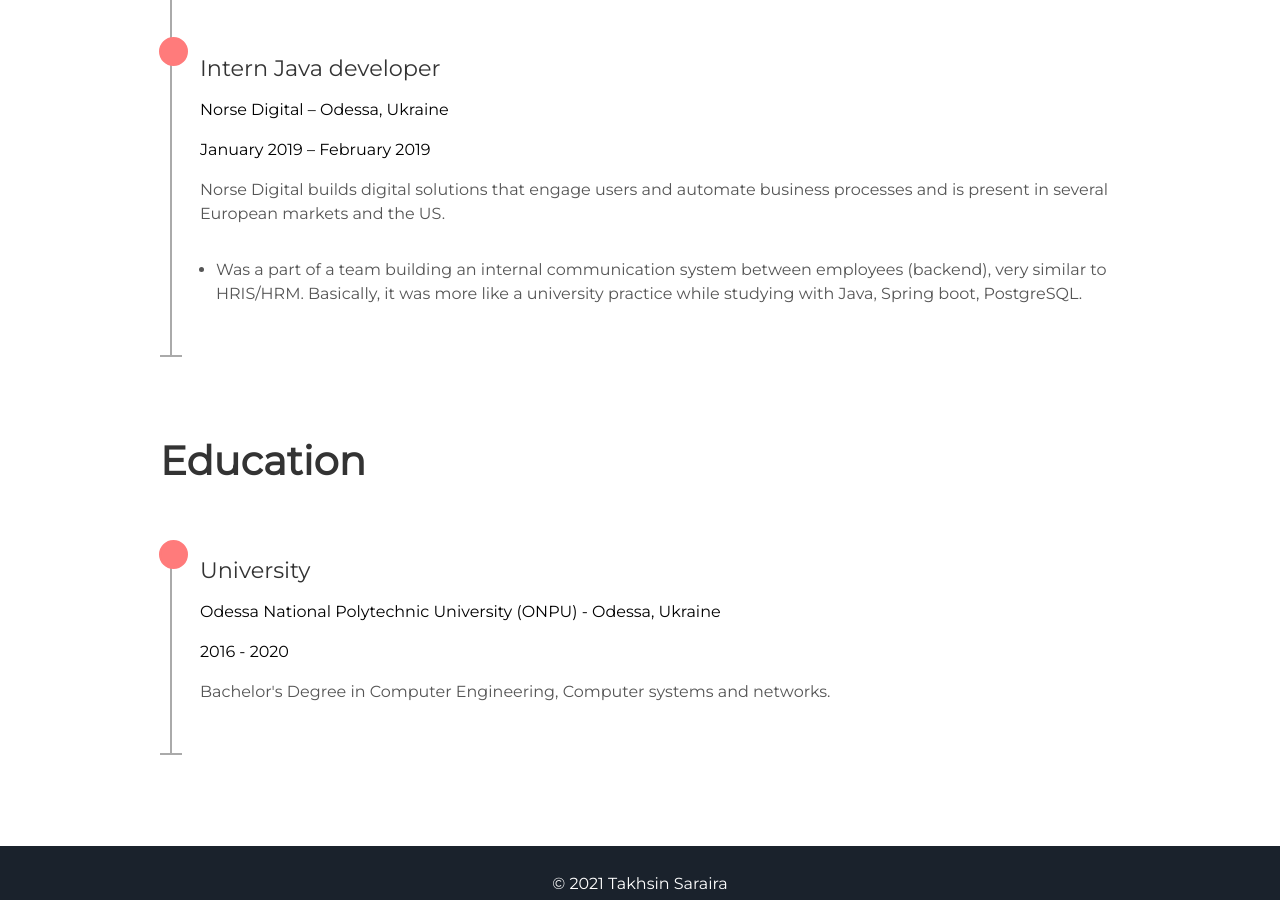
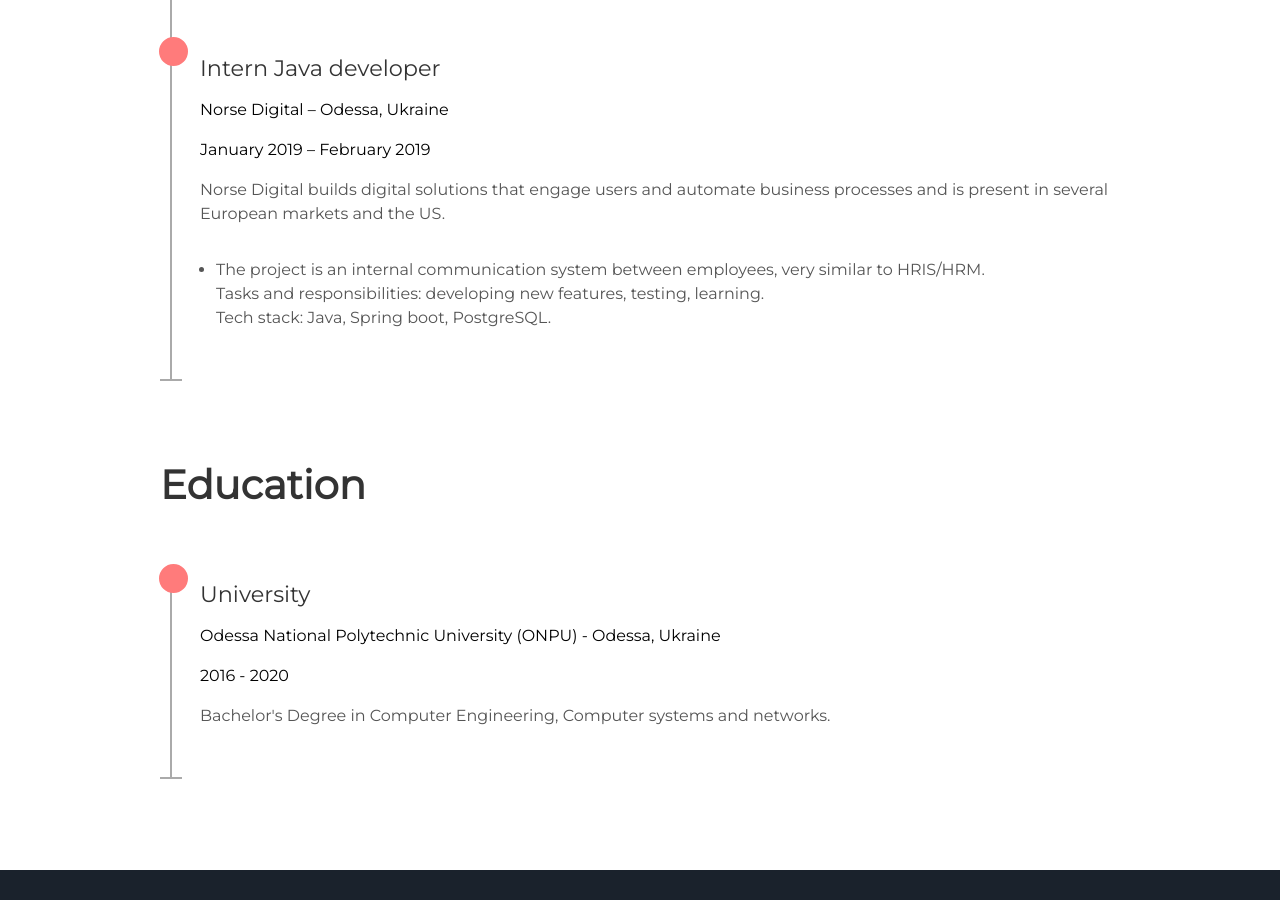
Before and after one commit to mrsaraira/mrsaraira.github.io, a Jekyll site: the page built from index.html, in a window 1280 px wide and 900 px high, scrolled down 4936 px. Built offline with Jekyll 4.4.1, drawn with Linux system fonts in a browser that asks for light colours.

Commit message:
Update about.html

```diff
--- a/_includes/about.html
+++ b/_includes/about.html
@@ -192,10 +192,11 @@
                         business
                         processes and is present in several European markets and the US.</p>
                     <ul>
-                        <li>Was a part of a team building an internal communication system between employees (backend),
-                            very similar to HRIS/HRM.
-                            Basically, it was more like a university practice while studying with Java, Spring boot,
-                            PostgreSQL.
+                        <li> The project is an internal communication system between employees, very similar to HRIS/HRM.
+                            <br>
+                            Tasks and responsibilities: developing new features, testing, learning.
+                            <br>
+                            Tech stack: Java, Spring boot, PostgreSQL.
                         </li>
                     </ul>
                 </div>
```
